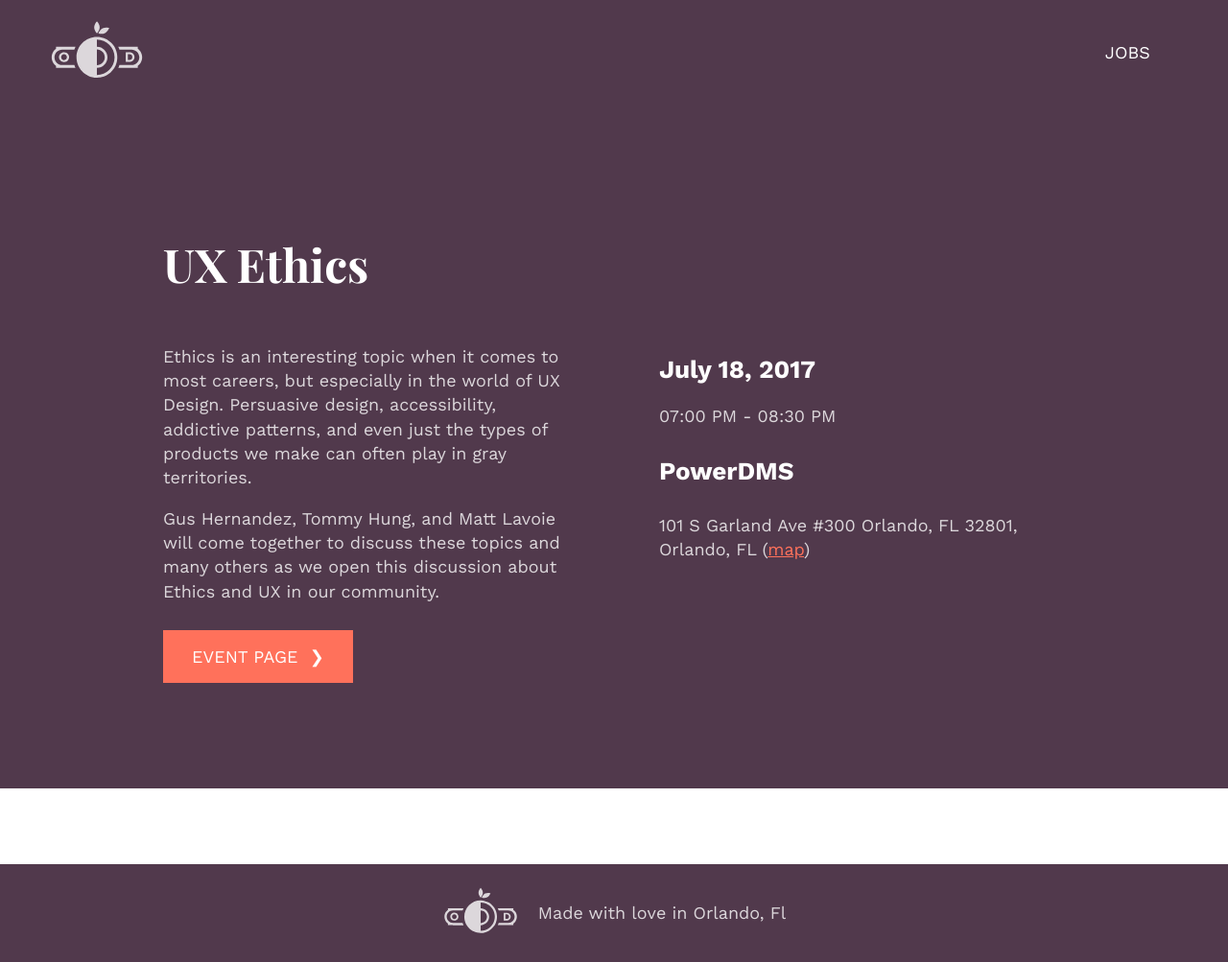
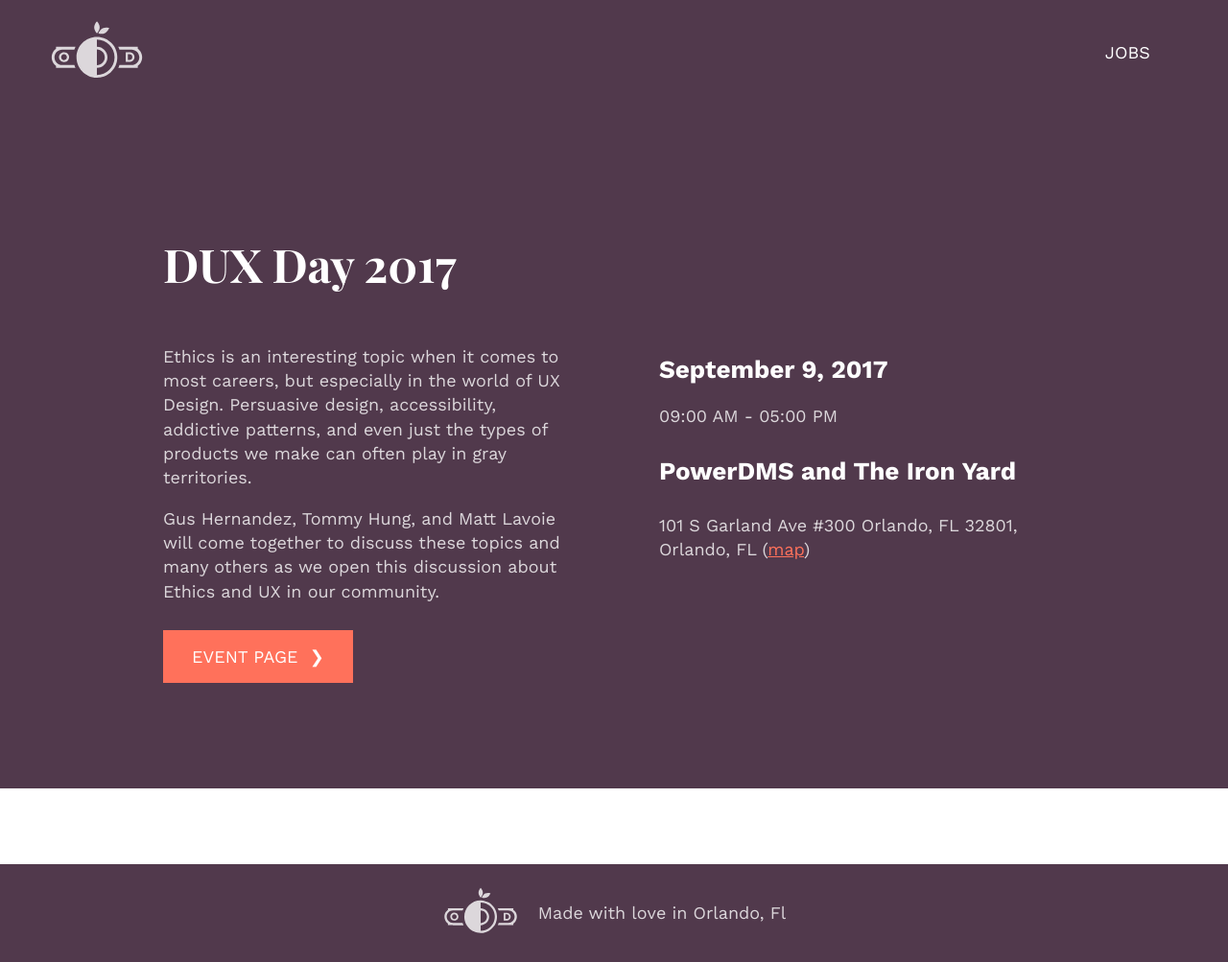
Before and after one commit to whosdustin/orlando-designers, a Jekyll site: the page built from _events/DUX-Meetup.markdown, in a window 1280 px wide. Shown: the whole page at 96% size. Built offline with Jekyll 4.4.1, drawn with Linux system fonts in a browser that asks for light colours; comment, search, counter and statistics services are not loaded.

Commit message:
Updated Dux Meetup

```diff
--- a/_events/DUX-Meetup.markdown
+++ b/_events/DUX-Meetup.markdown
@@ -1,10 +1,10 @@
 ---
-title: UX Ethics
-start_date: 2017-07-18 19:00:00 -04:00
-end_date: 2017-07-18 20:30:00 -04:00
-location_name: PowerDMS
+title: DUX Day 2017
+start_date: 2017-09-09 09:00:00 -04:00
+end_date: 2017-09-09 17:00:00 -04:00
+location_name: PowerDMS and The Iron Yard
 address: '101 S Garland Ave #300 Orlando, FL 32801, Orlando, FL'
-link: https://www.meetup.com/Downtown-UX-Meetup/events/241203636/
+link: http://www.downtownux.com/#/dux-day-2017/
 ---
 
 Ethics is an interesting topic when it comes to most careers, but especially in the world of UX Design. Persuasive design, accessibility, addictive patterns, and even just the types of products we make can often play in gray territories.
```
